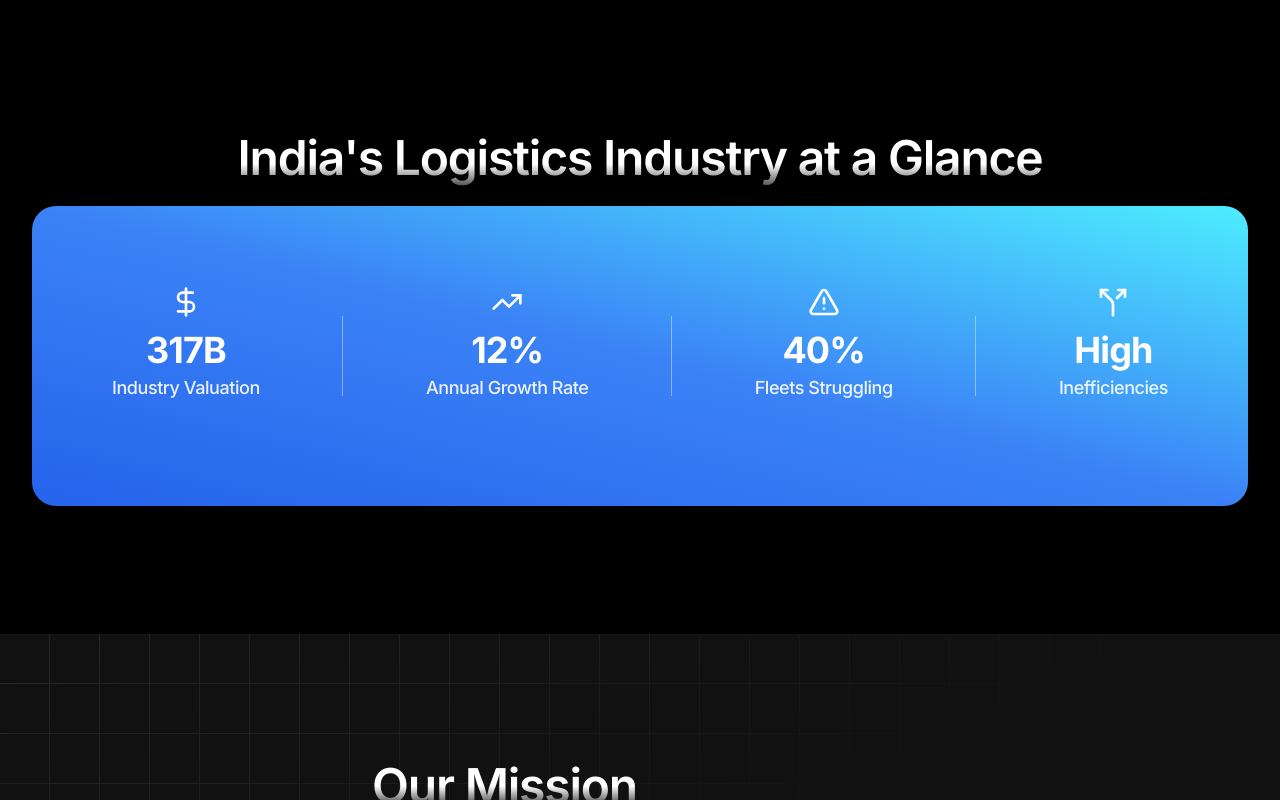
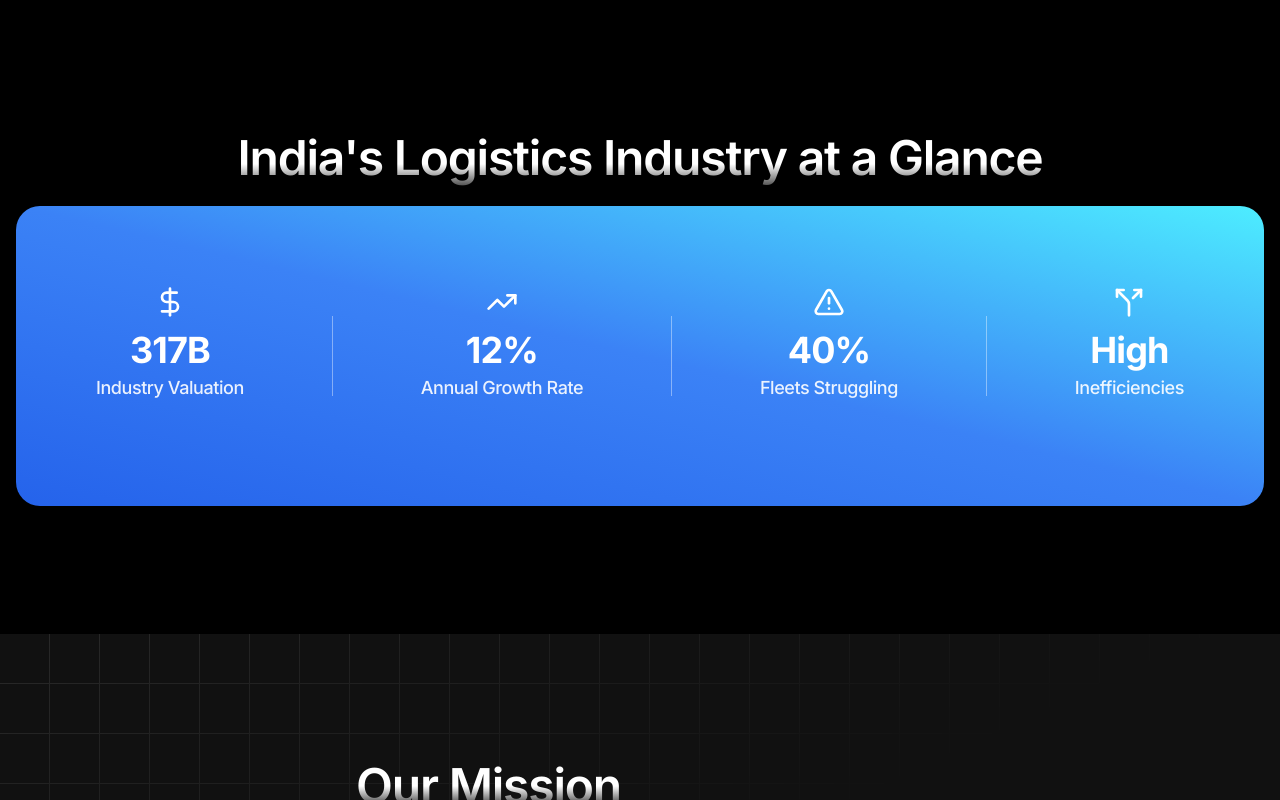
Before and after one commit to amlanxbghn/logisetu-website-2, a Next.js app: page / in a window 1280 px wide. Shown: the part 700-1500 px from the top of the page. Built offline with nearby package versions, Linux system fonts and the light colour scheme.

Commit message:
Adjusted container

```diff
--- a/tailwind.config.ts
+++ b/tailwind.config.ts
@@ -10,7 +10,7 @@ const config: Config = {
   theme: {
   	container: {
   		center: true,
-  		padding: '2rem'
+  		padding: '1rem'
   	},
   	extend: {
   		colors: {
```
